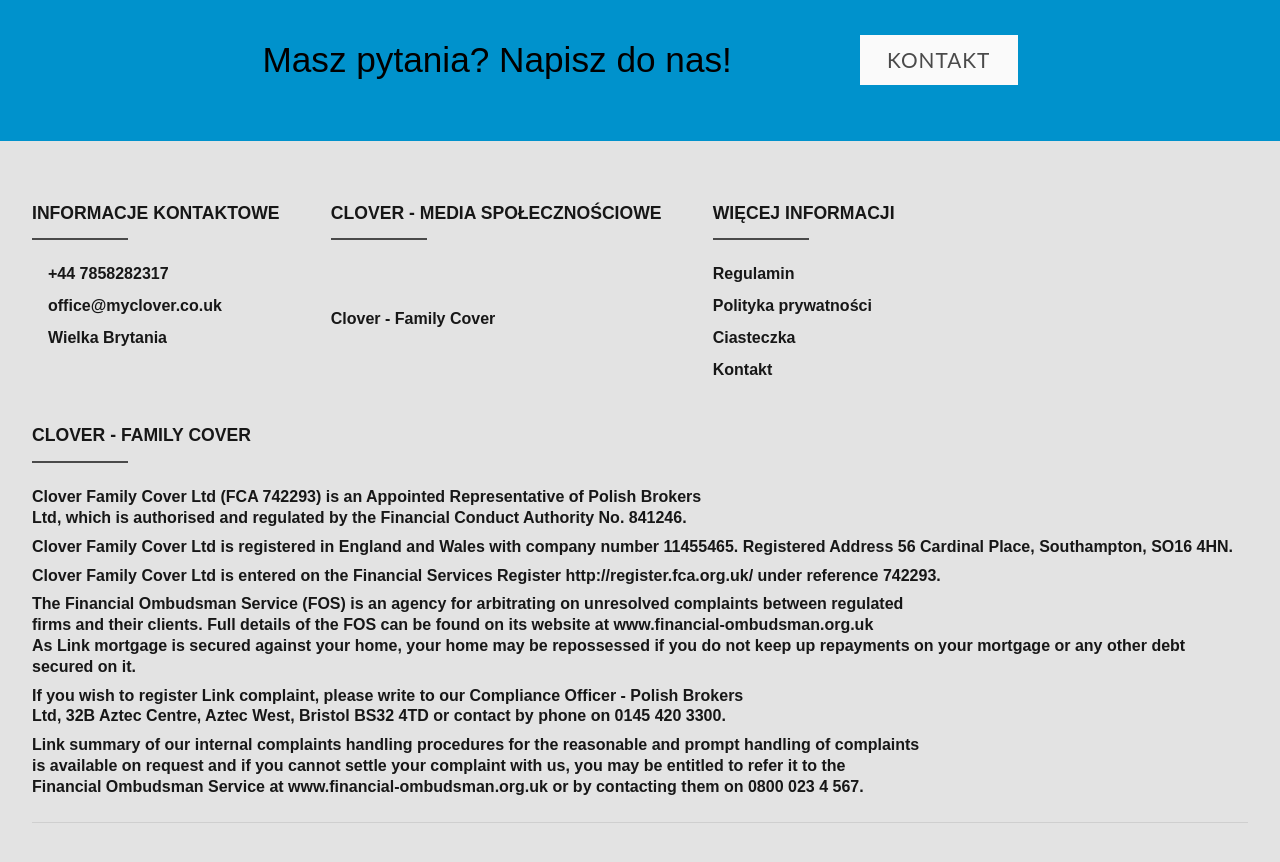
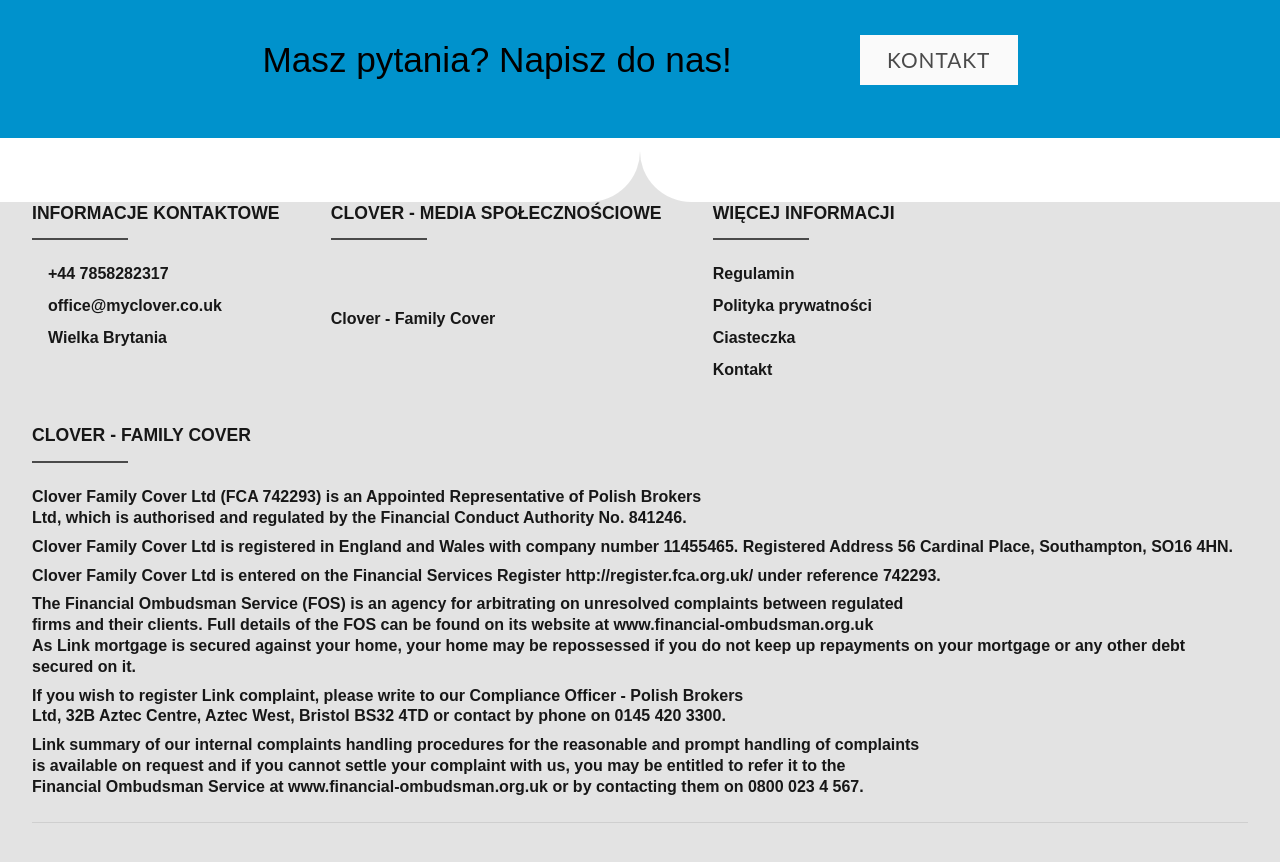
Before and after one commit to TZ-fn/MyClover, a React (Vite) app: page /about in a window 1280 px wide. Shown: the part 2120-2982 px from the top of the page. Built offline with nearby package versions, Linux system fonts and the light colour scheme; some icons are missing; a web font is replaced by a local one.

Commit message:
chore: rename the folder to match the file's name inside it

```diff
--- a/src/pages/AboutPage/AboutPage.tsx
+++ b/src/pages/AboutPage/AboutPage.tsx
@@ -1,9 +1,9 @@
 import useTranslation from "hooks/useTranslation";
 import ImageHeader from "components/ImageHeader/ImageHeader";
-import ImageDivider from "components/ImageDivider/ImageDivider";
 import TextBanner from "components/TextBanner/TextBanner";
 import OffersList from "components/AboutSection/OffersList/OffersList";
 import FAQ from "components/FAQ/FAQ";
+import ImageDivider from "components/ImageDivider/ImageDivider";
 
 function AboutPage() {
   const [translation] = useTranslation();
@@ -18,6 +18,7 @@
       />
       <OffersList />
       <FAQ />
+      <ImageDivider isUpwards />
     </>
   );
 }
--- a/src/pages/HomePage/HomePage.tsx
+++ b/src/pages/HomePage/HomePage.tsx
@@ -2,7 +2,7 @@
 import AboutSection from "components/AboutSection/AboutSection";
 import CloverTextBanner from "components/CloverTextBanner/CloverTextBanner";
 import PostsGallery from "components/PostsGallery/PostsGallery";
-import ImageBanner from "components/BottomImage/ImageBanner";
+import ImageBanner from "components/ImageBanner/ImageBanner";
 import { ScrollRestoration } from "react-router-dom";
 
 function HomePage() {
```
Also changed, not shown: src/components/ImageBanner/ImageBanner.module.scss (renamed from src/components/BottomImage/ImageBanner.module.scss), src/components/ImageBanner/ImageBanner.tsx (renamed from src/components/BottomImage/ImageBanner.tsx).
